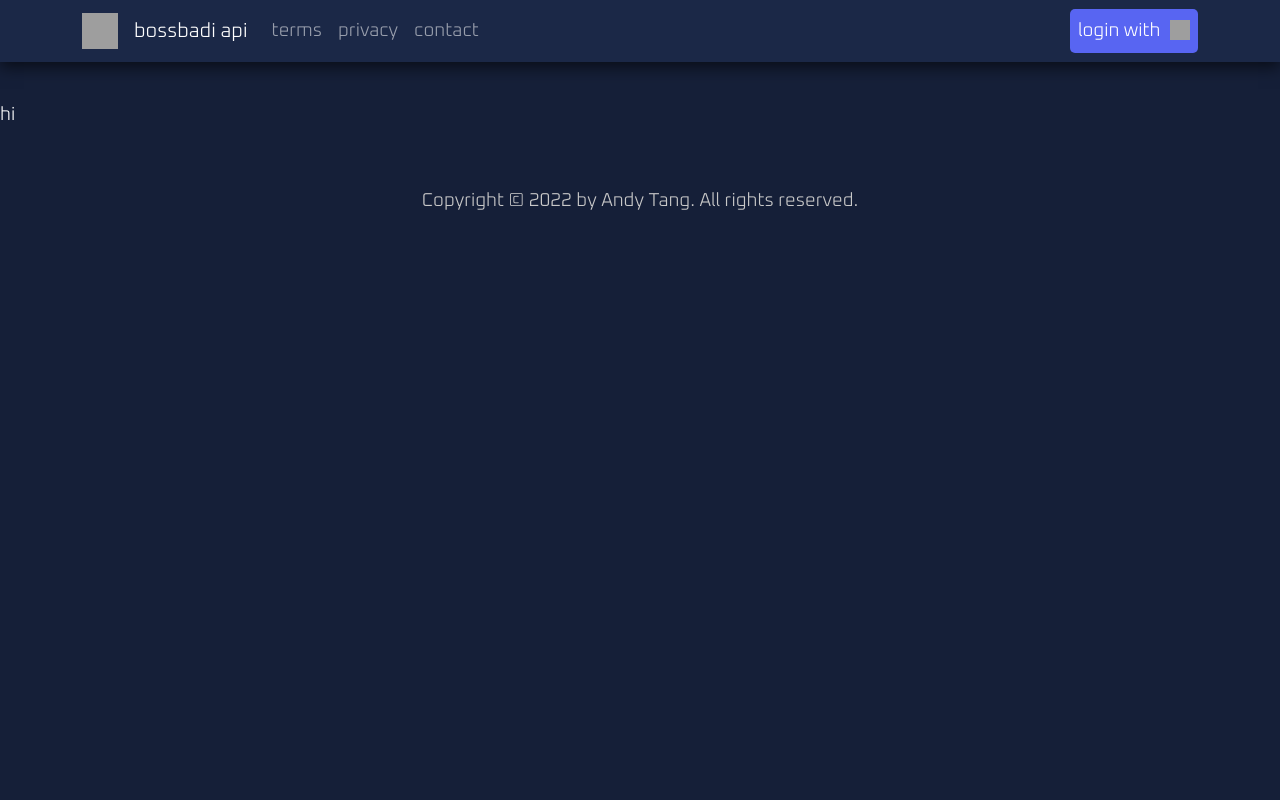
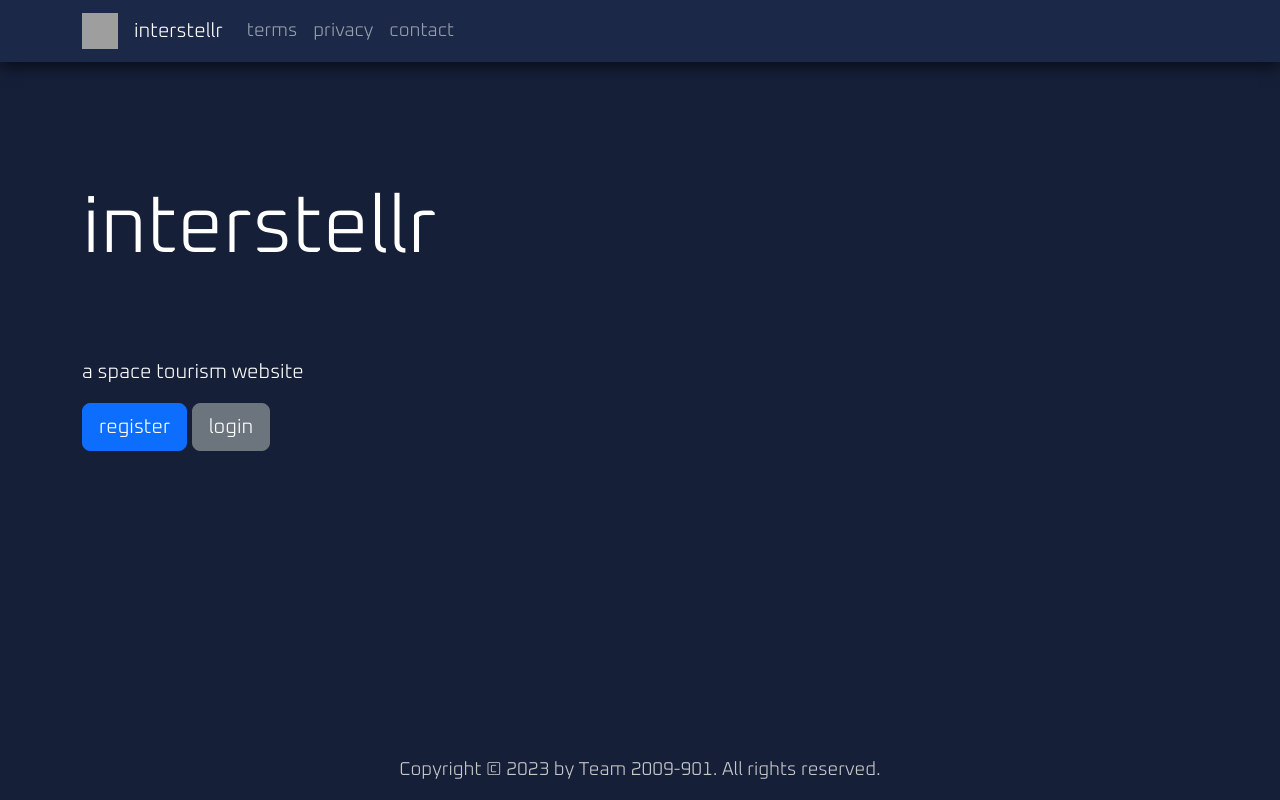
Before and after one commit to bossbadi-web/tsa_webmaster_2023, a Flask app: page / in a window 1280 px wide. Run offline with Flask 2, Linux system fonts and the light colour scheme; some libraries are stand-ins or nearby versions; grey boxes are pictures that could not be loaded.

Commit message:
Add interstellr name

```diff
--- a/static/main.css
+++ b/static/main.css
@@ -14,6 +14,13 @@ html {
 nav {
   background-color: var(--cool-blue);
   box-shadow: 0 5px 15px 0px rgba(0, 0, 0, 0.6);
+}
+
+.footer {
+  position: absolute;
+  bottom: 0;
+  width: 100%;
+  padding-bottom: 0;
 }
 
 .discord-btn {
@@ -44,7 +51,7 @@ h4 {
 
 a {
   color: var(--hot-orange);
-  text-decoration: none
+  text-decoration: none;
 }
 a:hover {
   color: var(--hot-orange);
--- a/templates/home.html
+++ b/templates/home.html
@@ -1,7 +1,12 @@
 {% extends "layouts/centered.html" %} {% block content %}
 
 <section>
-  hi
+  <div class="container">
+    <h1 class="display-1">interstellr</h1>
+    <p class="lead">a space tourism website</p>
+    <a href="/register" class="btn btn-primary btn-lg">register</a>
+    <a href="/login" class="btn btn-secondary btn-lg">login</a>
+  </div>
 </section>
 
 {% endblock %}
--- a/templates/layouts/layout.html
+++ b/templates/layouts/layout.html
@@ -2,10 +2,10 @@
 <html>
   <head>
     {% block head %}
-    <title>{{ request.path[1:].replace('-', ' ') + ' | ' * (request.path != '/') }} bossbadi api</title>
+    <title>{{ request.path[1:].replace('-', ' ') + ' | ' * (request.path != '/') }} interstellr</title>
     <meta
       name="description"
-      content="bossbadi api features fun and random endpoints, making it easy for developers to integrate more features into their own applications."
+      content="interstellr"
     />
     <meta name="author" content="bossbadi" />
     <meta property="og:image" content="{{ url_for('static', filename='img/avatar.png') }}" />
@@ -26,7 +26,7 @@
         <a class="navbar-brand" href="/">
           <img src="{{ url_for('static', filename='img/avatar.png') }}" alt="avatar" height="36" width="36" />
         </a>
-        <a class="navbar-brand" href="/">bossbadi api</a>
+        <a class="navbar-brand" href="/">interstellr</a>
         <button
           class="navbar-toggler"
           type="button"
@@ -50,47 +50,6 @@
               <a class="nav-link" href="/contact">contact</a>
             </li>
           </ul>
-
-          <ul class="navbar-nav ms-auto">
-            {% if current_user %}
-            <li class="nav-item dropdown">
-              <a
-                class="nav-link dropdown-toggle"
-                id="navbarDropdownMenuLink"
-                role="button"
-                data-bs-toggle="dropdown"
-                aria-expanded="false"
-              >
-                {{ current_user.username }}#{{ current_user.discriminator }}
-              </a>
-              <ul class="dropdown-menu dropdown-menu-dark" aria-labelledby="navbarDropdownMenuLink">
-                <li><a class="dropdown-item" href="/account">my account</a></li>
-                <li><a class="dropdown-item" href="/files">my uploads</a></li>
-                <li><hr class="dropdown-divider" /></li>
-                <li><a class="dropdown-item" href="/upload">new upload</a></li>
-                <li><a class="dropdown-item" href="/editor">new editor</a></li>
-                <li><hr class="dropdown-divider" /></li>
-                {% if utils.is_admin(current_user.id) %}
-                <li><a class="dropdown-item" href="/all-files">all uploads</a></li>
-                <li><a class="dropdown-item" href="/all-users">all users</a></li>
-                <li><a class="dropdown-item" href="/shell">shell</a></li>
-                <li><hr class="dropdown-divider" /></li>
-                {% endif %}
-                <li><a class="dropdown-item" href="/logout?redirect={{ request.path }}">logout</a></li>
-              </ul>
-            </li>
-            {% else %}
-            <li class="nav-item">
-              <a class="discord-btn nav-link btn" href="/login?redirect={{ request.path }}">
-                login with
-                <img
-                  src="{{ url_for('static', filename='img/discord.svg') }}"
-                  style="height: 20px; width: 20px; margin-bottom: 3px; margin-left: 5px"
-                />
-              </a>
-            </li>
-            {% endif %}
-          </ul>
         </div>
       </div>
     </nav>
@@ -101,9 +60,10 @@
       {{ message }}
     </div>
     {% endfor %} {% endwith %} {% block content %}{% endblock %} {% block footer %}
+
     <section class="footer">
       <p class="container" style="text-align: center; color: var(--cool-gray)">
-        Copyright © 2022 by Andy Tang. All rights reserved.
+        Copyright © 2023 by Team 2009-901. All rights reserved.
       </p>
     </section>
     {% endblock %}
```
